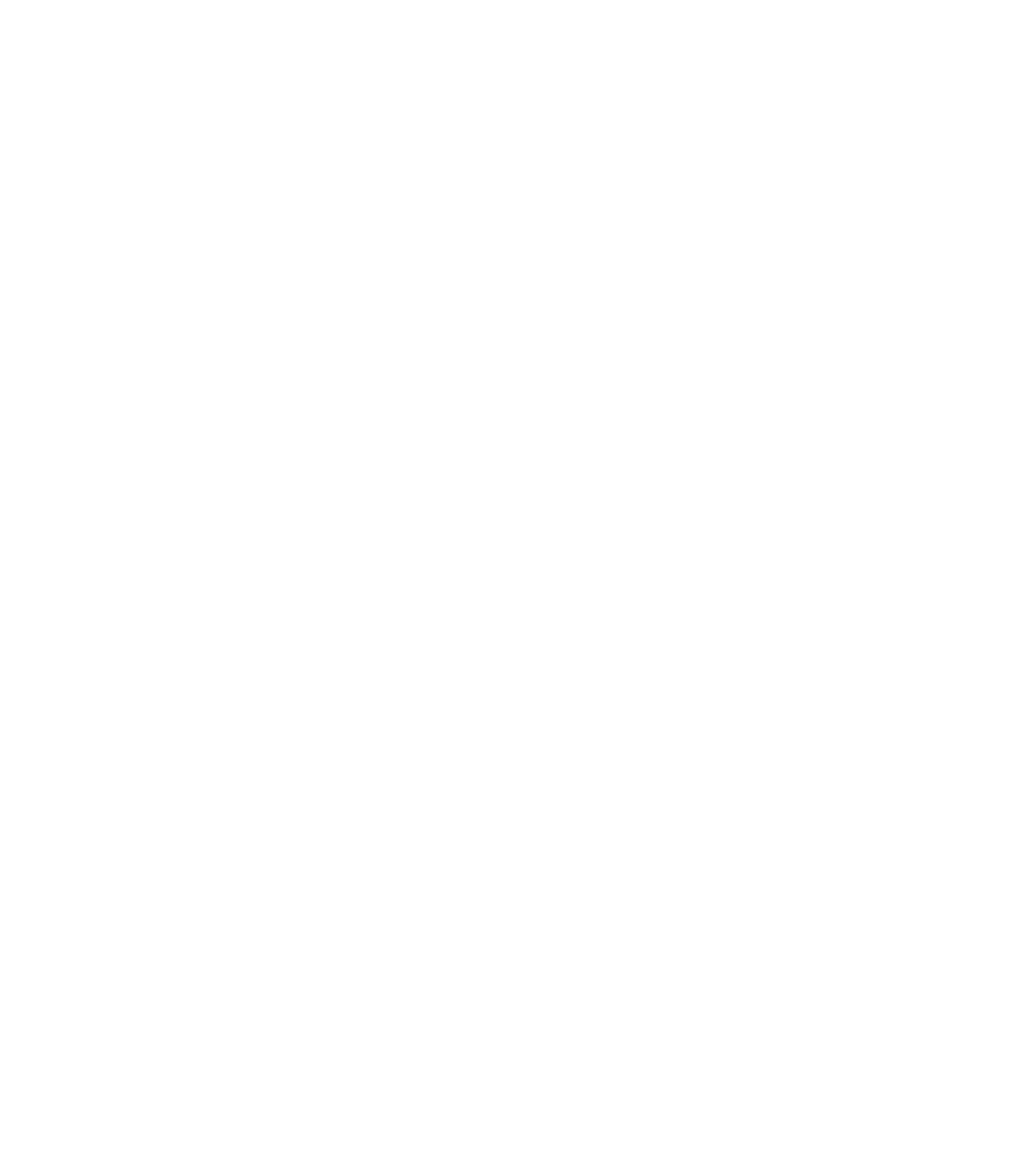
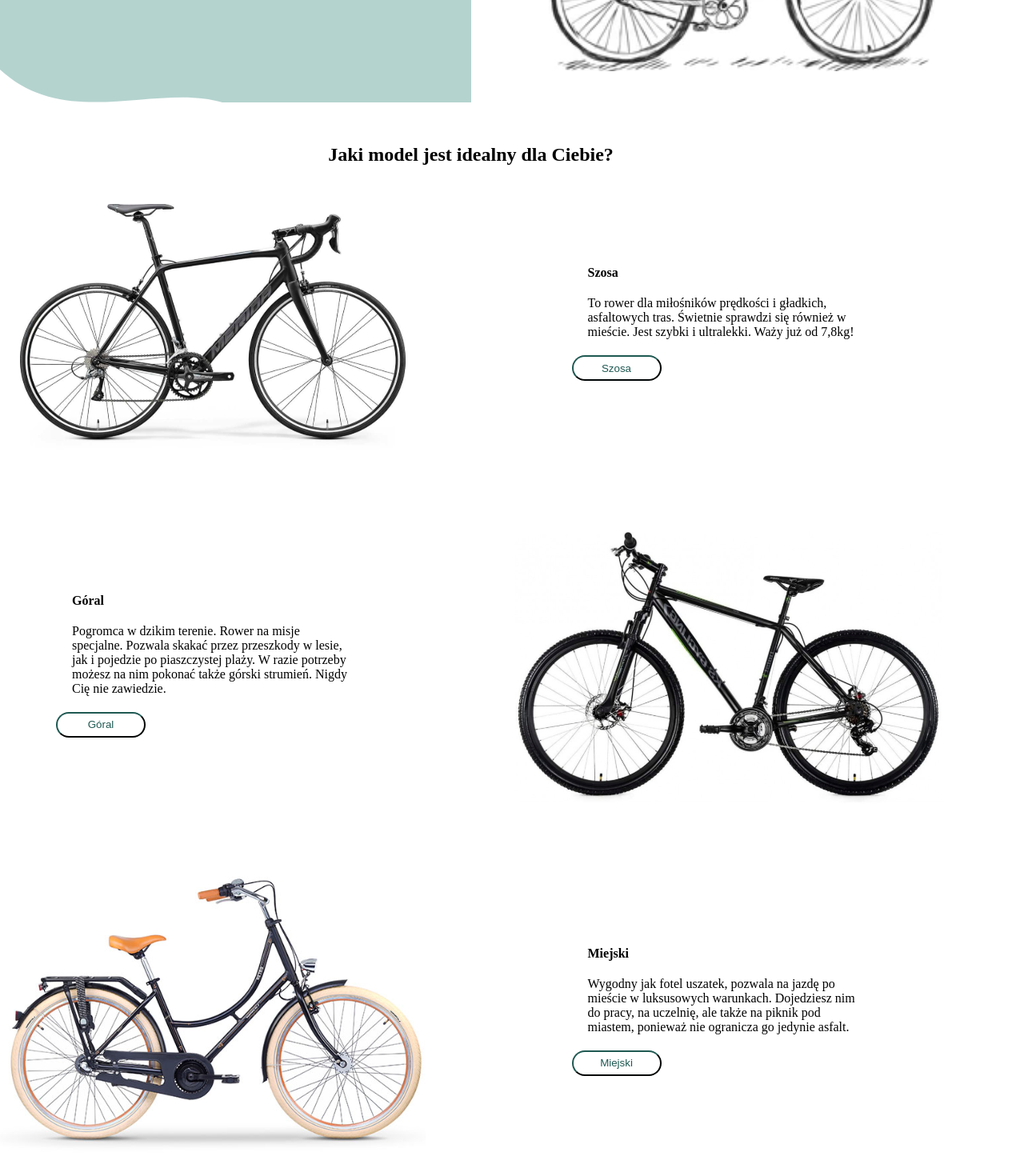
Before and after one commit to AleksandraZosia/bikes-shop, a React (Create React App) app in the folder bikes-shop/: page / in a window 1280 px wide. Shown: the part 288-1758 px from the top of the page at 80% size. Before the commit the page ends 976 px from the top, so only its background shows below. Built offline with nearby package versions, Linux system fonts and the light colour scheme.

Commit message:
Getting rid of unused code

```diff
--- a/bikes-shop/src/App.css
+++ b/bikes-shop/src/App.css
@@ -33,7 +33,7 @@ h2 {
   margin: 10px;
   display: grid;
   grid-template-columns: 2fr 2fr 2fr;
-  gap: 0rem;
+  gap: 6rem;
 }
 
 .bike-container {
--- a/bikes-shop/src/App.js
+++ b/bikes-shop/src/App.js
@@ -8,17 +8,12 @@ import { bikes, BikesPage } from "./routes/bikesPage.js";
 import React, { useState } from "react";
 
 function App() {
-  const [Page, setPage] = React.useState(() => HomePage);
   const [filteredBikes, setFilterdedBikes] = React.useState(bikes);
-  const handleChange = (page, choosenType) => () => {
-    if (page === "home") setPage(() => HomePage);
-    if (page === "bikes") setPage(() => BikesPage);
-    setFilterdedBikes(choosenType);
-  };
+
   return (
     <div className="App">
       {" "}
-      <Nav onChange={handleChange} />
+      <Nav />
       <div className="content">
         <Outlet />
       </div>
@@ -27,7 +22,7 @@ function App() {
 }
 
 ////////////////////Display Control//////////
-const Nav = ({ onChange }) => {
+const Nav = () => {
   return (
     <div className="nav">
       <Link to="/home">
@@ -40,16 +35,13 @@ const Nav = ({ onChange }) => {
     </div>
   );
 };
-const DisplayContent = ({ Page, onChange, choosenType }) => {
-  return <Page onChange={onChange} choosenType={choosenType} />;
-};
 
 // /////////////////////////////Buttons///////////
 
-const NavBtn = ({ displayPage, Item, text }) => {
+const NavBtn = ({ Item, text }) => {
   return (
     <span>
-      <button className="btn-nav" data-page={text} onClick={displayPage}>
+      <button className="btn-nav" data-page={text}>
         <Item />
       </button>
     </span>
@@ -60,5 +52,4 @@ const HomeItem = () => <img src={home} alt="Ikona strony domowej"></img>;
 const BikesItem = () => <img src={bikeIcon} alt="Ikona katalogu rowerów"></img>;
 ///////////////////////
 
-export { DisplayContent };
 export default App;
--- a/bikes-shop/src/index.js
+++ b/bikes-shop/src/index.js
@@ -6,20 +6,21 @@ import App from "./App";
 import reportWebVitals from "./reportWebVitals";
 import HomePage from "./routes/homePage";
 import { BikesPage } from "./routes/bikesPage";
-// import HomePage from "./routes/homePage.js";
-//import { BikesPage } from "./routes/bikesPage.js";
 
 ReactDOM.render(
   <React.StrictMode>
     <BrowserRouter>
       <Routes>
         <Route path="/" element={<App />}>
+          <Route index element={<HomePage />} />
           <Route path="home" element={<HomePage />}>
             <Route path="bikes" element={<BikesPage />} />
+            <Route path=":bikesID" element={<BikesPage />} />
           </Route>
           <Route path="bikes" element={<BikesPage />} />
+
           <Route
-            pat="*"
+            path="*"
             element={
               <div>
                 <p>Coś poszło nie tak... </p>
--- a/bikes-shop/src/routes/bikesPage.js
+++ b/bikes-shop/src/routes/bikesPage.js
@@ -1,3 +1,4 @@
+import { useParams } from "react-router-dom";
 import FirstBikeImg from "../img/bike-2.svg";
 import SecondBikeImg from "../img/bike-3.svg";
 import ThirdBikeImg from "../img/bike-4.svg";
@@ -9,7 +10,6 @@ import color4 from "../img/Ellipse 12.svg";
 import color5 from "../img/Ellipse 13.svg";
 import color6 from "../img/Ellipse 14.svg";
 import React, { useState } from "react";
-import { DisplayContent } from "../App.js";
 
 const colorsArr = [
   { img: allColors, data: "wielokolorowy", objectID: 1 },
@@ -65,6 +65,9 @@ export const bikes = [
 ];
 
 const BikesPage = ({ choosenType = bikes }) => {
+  let parasm = useParams();
+  console.log(parasm);
+
   const [filteredBikes, setFilterdedBikes] = React.useState(choosenType);
   const filterBikes = (event) => {
     const target = event.target;
@@ -177,4 +180,6 @@ const ShowBikes = ({ bikes }) => {
   );
 };
 
+const getBike = (id) => bikes.find((bike) => bike.objectID === id);
+
 export { BikesPage };
--- a/bikes-shop/src/routes/homePage.js
+++ b/bikes-shop/src/routes/homePage.js
@@ -5,7 +5,6 @@ import SecondBikeImg from "../img/bike-3.svg";
 import ThirdBikeImg from "../img/bike-4.svg";
 import backgroundImg from "../img/Ellipse-5.svg";
 import { BikesPage, typesArr, bikes, SelectTypeBtn } from "./bikesPage.js";
-import { DisplayContent } from "../App.js";
 
 export default function HomePage({}) {
   return (
@@ -48,14 +47,11 @@ export default function HomePage({}) {
             Świetnie sprawdzi się również w mieście. Jest szybki i ultralekki.
             Waży już od 7,8kg!
           </p>
-
-          {/* <SelectTypeBtn
-            creationArr={typesArr.filter((type) => type.data === "szosa")}
-            selectType={onChange(
-              "bikes",
-              bikes.filter((bike) => bike.type === "szosa")
-            )}
-          />*/}
+          <Link to={"/bikes/1"}>
+            <SelectTypeBtn
+              creationArr={typesArr.filter((type) => type.data === "szosa")}
+            />
+          </Link>
         </div>
 
         <div className="paragraph second-bike">
@@ -68,13 +64,11 @@ export default function HomePage({}) {
             razie potrzeby możesz na nim pokonać także górski strumień. Nigdy
             Cię nie zawiedzie.
           </p>
-          {/* <SelectTypeBtn
-            creationArr={typesArr.filter((type) => type.data === "góral")}
-            selectType={onChange(
-              "bikes",
-              bikes.filter((bike) => bike.type === "góral")
-            )}
-          /> */}
+          <Link to={"/bikes/2"}>
+            <SelectTypeBtn
+              creationArr={typesArr.filter((type) => type.data === "góral")}
+            />
+          </Link>
         </div>
         <div>
           <img src={SecondBikeImg} alt="Rower typu góral" />
@@ -91,13 +85,11 @@ export default function HomePage({}) {
             warunkach. Dojedziesz nim do pracy, na uczelnię, ale także na piknik
             pod miastem, ponieważ nie ogranicza go jedynie asfalt.
           </p>
-          {/* <SelectTypeBtn
-            creationArr={typesArr.filter((type) => type.data === "miejski")}
-            selectType={onChange(
-              "bikes",
-              bikes.filter((bike) => bike.type === "miejski")
-            )}
-          /> */}
+          <Link to={"/bikes/3"}>
+            <SelectTypeBtn
+              creationArr={typesArr.filter((type) => type.data === "miejski")}
+            />{" "}
+          </Link>
         </div>
       </div>
     </div>
```
